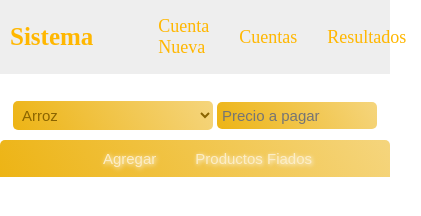
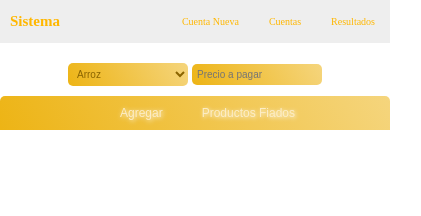
Before and after one commit to Abelsirius/Constructora, a plain HTML site: page index.html in a window 390 px wide. Shown: the whole page, 421 px wide, since content can reach past the window. Drawn offline with Linux system fonts and the light colour scheme.

Commit message:
Add files via upload

```diff
--- a/style.css
+++ b/style.css
@@ -307,3 +307,30 @@ select:focus > option:checked {
                   .resultados-accounts h2:hover{
                       background: #ccc;
                   }
+
+
+                  @media screen and  (max-width: 500px){
+                     .option-accounts .option-item{
+                         font-size: 10px;
+                     }
+                     h1{
+                      font-size: 15px;
+                        }
+
+                        #nombre{
+                      width: 120px;
+                      font-size: 10px;
+                     }
+                     #monto{
+                        width: 120px;
+                        font-size: 10px;
+
+                     }
+                     .options-btn button{
+                         font-size: 12px;
+                     }
+                     #btn-add{
+                       font-size: 12px;
+                     }
+
+  }
```
